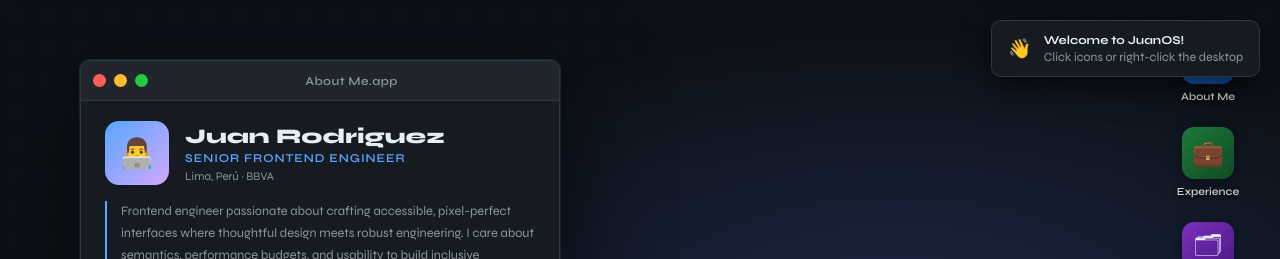
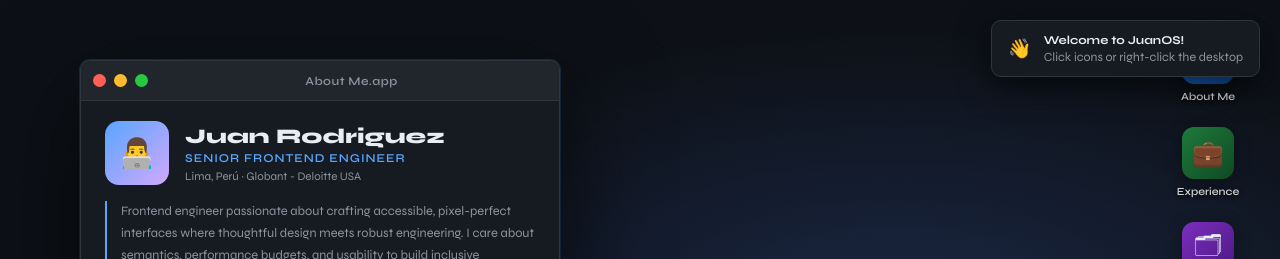
Before and after one commit to jitrodriguez/personal-website, a React (Vite) app: page / in a window 1280 px wide. Shown: the top 259 px of the page. Built offline with nearby package versions, Linux system fonts and the light colour scheme.

Commit message:
feat: Update personal and employment details and add core OS-like UI structure.

```diff
--- a/src/components/mobile/MobileOS.tsx
+++ b/src/components/mobile/MobileOS.tsx
@@ -58,7 +58,7 @@ export function MobileOS() {
                 <div className={styles.hero}>
                     <div className={styles.heroName}>Juan<br />Rodriguez</div>
                     <div className={styles.heroRole}>SENIOR FRONTEND ENGINEER</div>
-                    <div className={styles.heroLoc}>📍 Lima, Perú · BBVA</div>
+                    <div className={styles.heroLoc}>📍 Lima, Perú · Globant - Deloitte USA</div>
                 </div>
 
                 <div className={styles.widget}>
--- a/src/data/about.ts
+++ b/src/data/about.ts
@@ -1,7 +1,7 @@
 export const about = {
     name: 'Juan Rodriguez',
     role: 'SENIOR FRONTEND ENGINEER',
-    location: 'Lima, Perú · BBVA',
+    location: 'Lima, Perú · Globant - Deloitte USA',
     avatar: '👨‍💻',
     bio: 'Frontend engineer passionate about crafting accessible, pixel-perfect interfaces where thoughtful design meets robust engineering. I care about semantics, performance budgets, and usability to build inclusive experiences.',
     stats: [
--- a/src/data/terminalCommands.ts
+++ b/src/data/terminalCommands.ts
@@ -19,7 +19,7 @@ export const buildCommands = (
     ],
     whoami: () => [
         '<span style="color:var(--os-accent2)">Juan Rodriguez</span> — Senior Frontend Engineer',
-        'Lima, Perú · BBVA · 4+ yrs · 95+ Lighthouse',
+        'Lima, Perú · Globant - Deloitte USA · 5+ yrs · 95+ Lighthouse',
     ],
     skills: () => [
         '<span style="color:var(--os-accent)">── Frontend ──</span>',
```
